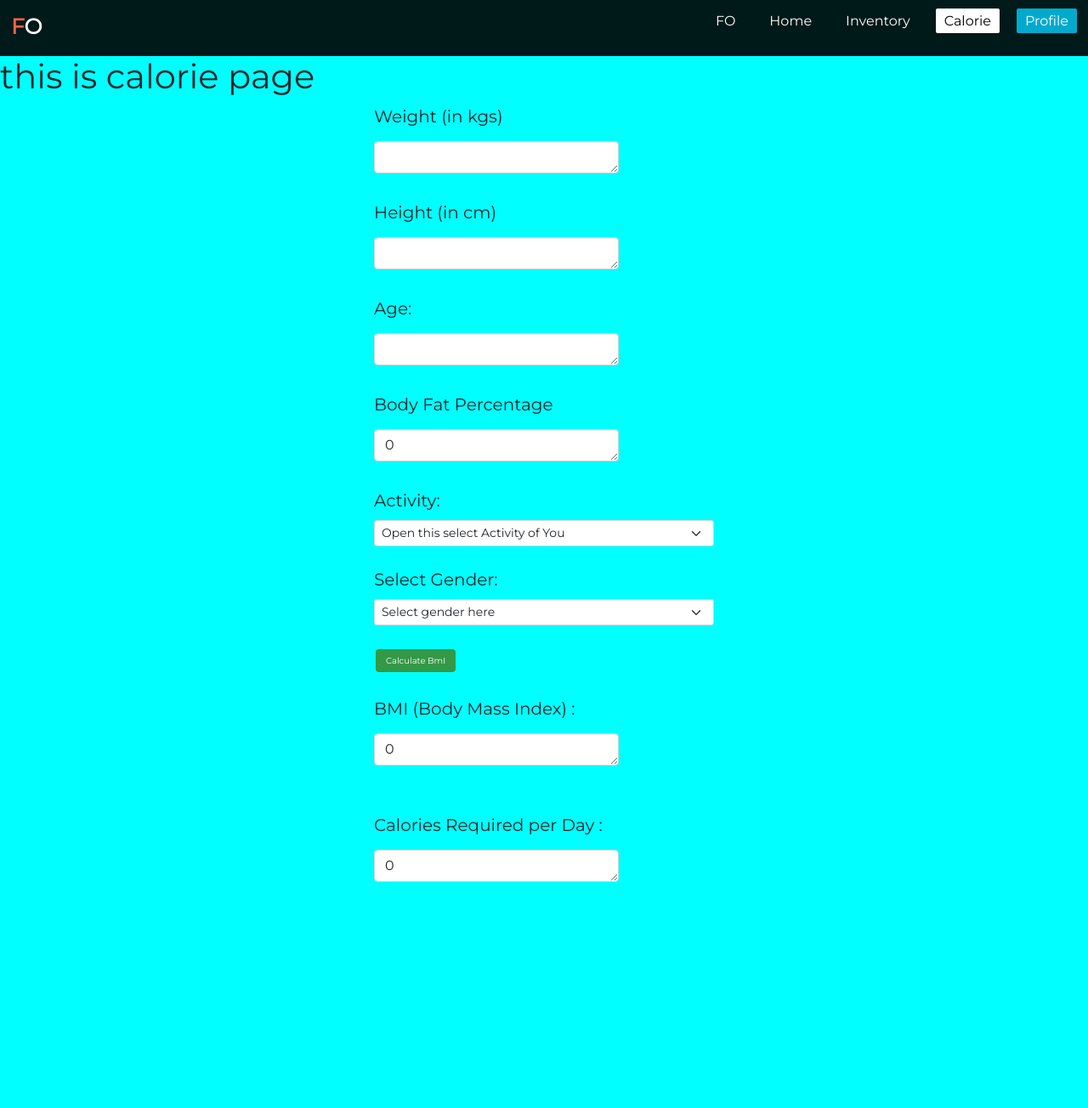
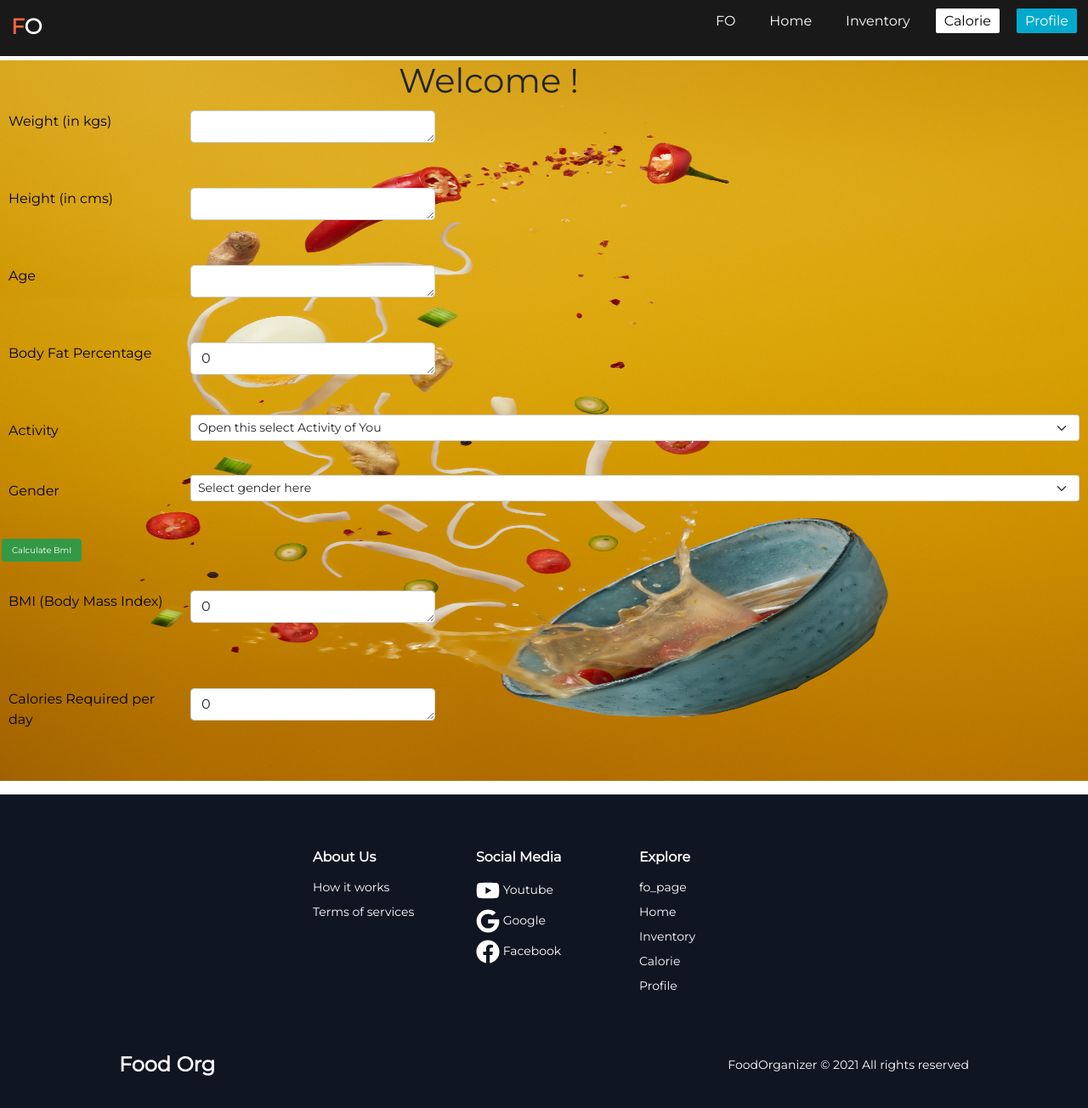
Before and after one commit to cs19b017iittp/Food_Organizer_Webapp, a React (Create React App) app in the folder Frontend/: page /calorie in a window 1280 px wide. Shown: the top 1304 px of the page at 85% size. Before the commit the page ends 1093 px from the top, so only its background shows below. Built offline with nearby package versions, Linux system fonts and the light colour scheme.

Commit message:
small changes

```diff
--- a/Frontend/src/Calorie.js
+++ b/Frontend/src/Calorie.js
@@ -1,6 +1,7 @@
 import React ,{useState} from 'react'
 import Navbar from './components/Navbar'
 import './components/Calorie/Calorie.css'
+import Footer from './components/Footer/Footer';
 
 //calorie page
 export default function Calorie() {
@@ -116,20 +117,35 @@ export default function Calorie() {
     <>
 
     <Navbar />
-    <body>
-      <div className="contain">
-        <h1>this is calorie page</h1>
-        <div className="block center">
-          <label id="label1" htmlFor="exampleformControlTextarea1" className="form-label" >Weight (in kgs)</label>
+    <div className="calorie-page">
+		<h1 className="container">Welcome !</h1>
+		<div className="mb-3 row">
+			<label htmlFor="inputtext" className="col-sm-2 col-form-label">Weight (in kgs)</label>
+			<div className="col-sm-10">
 				<textarea className="form-control"  id="exampleFormControlTextarea1" rows="1"></textarea>
-          <label id="label2" htmlFor="exampleformControlTextarea2" className="form-label">Height (in cm)</label>
+			</div>
+		</div>
+		<div className="mb-3 row">
+			<label htmlFor="inputtext" className="col-sm-2 col-form-label">Height (in cms)</label>
+			<div className="col-sm-10">
 				<textarea className="form-control" id="exampleFormControlTextarea2" rows="1"></textarea>
-          <label id="label7" htmlFor="exampleformControlTextarea7" className="form-label">Age: </label>
+			</div>
+		</div>
+		<div className="mb-3 row">
+			<label htmlFor="inputtext" className="col-sm-2 col-form-label">Age</label>
+			<div className="col-sm-10">
 			<textarea className="form-control" id="exampleFormControlTextarea7" rows="1"></textarea>
-          <label id="label8" htmlFor="exampleformControlTextarea8" className="form-label">Body Fat Percentage</label>
+			</div>
+		</div>
+		<div className="mb-3 row">
+			<label htmlFor="inputtext" className="col-sm-2 col-form-label">Body Fat Percentage</label>
+			<div className="col-sm-10">
 			<textarea className="form-control" value={bf} id="exampleFormControlTextarea8" rows="1"></textarea>
-
-          <label id="label3" htmlFor="exampleformControlTextarea3" className="form-label">Activity:</label>
+			</div>
+		</div>
+		<div className="mb-3 row">
+			<label htmlFor="inputtext" className="col-sm-2 col-form-label">Activity</label>
+			<div className="col-sm-10">
 				<select id="select-activity" className="form-select form-select-sm" aria-label=".form-select-sm example">
 					<option selected value="">Open this select Activity of You</option>
 					<option value="1">Sedentary: Little or no exercise</option>
@@ -137,23 +153,35 @@ export default function Calorie() {
 					<option value="3">Active: daily exercise or intense exercise 3-4 times per week</option>
 					<option value="4">Very Active: Intense exercise 6-7 times per week</option>
 				</select><br/>
-          <label id="label4" htmlFor="exampleformControlTextarea4" className="form-label">Select Gender:</label>
+			</div>
+		</div>
+		<div className="mb-3 row">
+			<label htmlFor="inputtext" className="col-sm-2 col-form-label">Gender</label>
+			<div className="col-sm-10">
 				<select id="gender" className="form-select form-select-sm" aria-label=".form-select-sm example">
 					<option selected value="">Select gender here</option>
 					<option value="1">Male</option>
 					<option value="2">Female</option>
-            {/* <option value="3">Other</option> */}
 				</select><br/>
+			</div>
+		</div>
 		<button  id="bmi_buttton" type="button" onClick={handleclick} className="btn btn-primary">Calculate BmI</button><br/><br/>
-          <label id="label5" htmlFor="exampleformControlTextarea5" className="form-label">BMI (Body Mass Index) : </label><br/>
+		<div className="mb-3 row">
+			<label htmlFor="inputtext" className="col-sm-2 col-form-label">BMI (Body Mass Index)</label>
+			<div className="col-sm-10">
 			<textarea className="form-control" value={val} id="exampleFormControlTextarea3" rows="1"></textarea><br/>
-          {/* <p id="res"></p> */}
-          <label id="label6" htmlFor="exampleformControlTextarea6" className="form-label">Calories Required per Day : </label><br/>
+			</div>
+		</div>
+		<div className="mb-3 row">
+			<label htmlFor="inputtext" className="col-sm-2 col-form-label">Calories Required per day</label>
+			<div className="col-sm-10">
 				<textarea className="form-control" value={cal} id="exampleFormControlTextarea3" rows="1"></textarea><br/>
           		<p id="res"></p>
 			</div>
 		</div>
-      </body>
+    </div>
+	<Footer target="calorie"/>
+
     </>
   )
 }
--- a/Frontend/src/Home.js
+++ b/Frontend/src/Home.js
@@ -8,7 +8,7 @@ import Aos from "aos";
 import "aos/dist/aos.css";
 import "./Home.css";
 import "./Boxes.css";
-import Footer from "./components/Footer";
+import Footer from "./components/Footer/Footer";
 // import ScrollToTop from "./components/Sidebar/ScrollToTop";
 import Scrolltop from "./components/Scrolltop";
 import { BiMenu } from "react-icons/bi";
@@ -180,7 +180,7 @@ export default function Home() {
         </div>
       </div>
       {/* <ScrollToTop/> */}
-     <Footer/>
+     <Footer target="home"/>
      {/* </Scrollbars> */}
      <Scrolltop />
     </>
--- a/Frontend/src/Profile.js
+++ b/Frontend/src/Profile.js
@@ -1,5 +1,6 @@
 
 import React from 'react'
+import Footer from './components/Footer/Footer'
 import Navbar from './components/Navbar'
 import './Profile.css'
 
@@ -41,6 +42,7 @@ export default function Profile() {
                 <button id="update_buttton" type="button" className="btn btn-primary" >Update profile</button>
 
             </div>
+            <Footer target="Profile"/>
         </>
     )
 }
--- a/Frontend/src/components/Calorie/Calorie.css
+++ b/Frontend/src/components/Calorie/Calorie.css
@@ -11,6 +11,12 @@
   margin: auto;
 }
 
-body {
-  background-color: aqua;
+.calorie-page{
+  background-image: url("../../images/calorie.jpg");
+  /* background-color: chartreuse; */
+  background-size:100% 100%;
 }
+
+.col-form-label{
+  color: black;
+}
--- /dev/null
+++ b/Frontend/src/components/Footer/Footer.js
@@ -0,0 +1,58 @@
+import React from 'react';
+import { AboutSection, AboutWrap, FooterA, FooterContainer, FooterLink, FooterLinksContainer, FooterLinksItems, FooterLinksWrapper, FooterLinkTitle, FooterWrap, Logo, WebRights } from './FooterItems';
+import { animateScroll as scroll } from 'react-scroll';
+import {FaYoutube, FaFacebook} from 'react-icons/fa';
+import {FaGoogle} from 'react-icons/fa';
+
+const Footer = (target) => {
+
+    const toggleHome = () =>{
+        scroll.scrollToTop();
+    }
+
+    return(
+        <FooterContainer> {/*contains all contents of Footer item */}
+            <FooterWrap>
+                <FooterLinksContainer>
+                    <FooterLinksWrapper>
+                        <FooterLinksItems>
+                            <FooterLinkTitle>About Us</FooterLinkTitle>
+                            <FooterLink to="/About">How it works</FooterLink>
+                            <FooterLink to="/signin">Terms of services</FooterLink>
+                        </FooterLinksItems>
+                    </FooterLinksWrapper>
+                    <FooterLinksWrapper>
+
+                        <FooterLinksItems>
+                            <FooterLinkTitle>Social Media</FooterLinkTitle>
+                            <FooterA href="https://www.youtube.com" target="_blank" ><FaYoutube size="2em"/>  Youtube</FooterA>
+                            <FooterA href="https://www.google.com" target="_blank" ><FaGoogle size="2em"/>  Google</FooterA>
+                            <FooterA href="https://www.facebook.com" target="_blank" ><FaFacebook size="2em"/>  Facebook</FooterA>
+                        </FooterLinksItems>
+                    </FooterLinksWrapper>
+
+                    <FooterLinksWrapper>
+
+                        <FooterLinksItems>
+                            <FooterLinkTitle>Explore</FooterLinkTitle>
+                            <FooterA href="./carousel" target="_blank" >fo_page</FooterA>
+                            <FooterA href="./home" target="_blank" >Home</FooterA>
+                            <FooterA href="./inventory" target="_blank" >Inventory</FooterA>
+                            <FooterA href="./calorie" target="_blank" >Calorie</FooterA>
+                            <FooterA href="./profile" target="_blank" >Profile</FooterA>
+                        </FooterLinksItems>
+                    </FooterLinksWrapper>
+
+                </FooterLinksContainer>
+                <AboutSection>
+                    <AboutWrap>
+                        <Logo to={target} onClick={toggleHome}>Food Org</Logo>
+                        <WebRights>FoodOrganizer © {new Date().getFullYear()} All rights reserved</WebRights>
+                    </AboutWrap>
+                </AboutSection>
+            </FooterWrap>
+        </FooterContainer>
+    );
+}
+
+export default Footer
--- a/Frontend/src/components/Inventory.js
+++ b/Frontend/src/components/Inventory.js
@@ -1,16 +1,22 @@
 
 import React,{Component} from 'react'
+import Navbar from './Navbar';
+import food from '../images/food.jpg'
 
 
 class Inventory extends Component {
 
     render() {
         var x = localStorage.getItem("userName")
-        return (<div>
-
-            <p id="para">{x}</p>
-        </div>
-                )
+        return (
+            <>
+            <Navbar/>
+            <div>
+                <p id="para">{x}</p>
+                <img src={food} alt="Items"/>
+            </div>
+            </>
+        )
     }
 }
 export default Inventory;
--- a/Frontend/src/components/Navbar/NavbarItems.js
+++ b/Frontend/src/components/Navbar/NavbarItems.js
@@ -90,6 +90,7 @@ export const NavLinks = styled(LinkS)`
 export const NavBtn = styled.nav`
     display: flex;
     align-items: center;
+    background: transparent;
 
     @media screen and (max-width: 768px){
         display: none;
--- a/Frontend/src/components/SignUp.js
+++ b/Frontend/src/components/SignUp.js
@@ -2,6 +2,7 @@ import React, { Component, useState } from 'react';
 import { Link } from 'react-router-dom';
 import { Button } from './Button';
 import axios from 'axios';
+import { BtnWrap } from './InfoSection/InfoElements';
 // Signup page
 
 
@@ -33,11 +34,13 @@ export default function SignUp() {
                 <label>Confirm Password</label>
                 <input type="password" required></input>
                 <br />
+                <BtnWrap>
                 <Button to="/main"  onClick={addusertodatabase} primary='true'
                     dark='true'
                     smooth={true} duration={500} spy={true} exact='true' offset={-80}>
                     Enter
                 </Button>
+                </BtnWrap>
                 <Link to="/loginpage">Already a user ?</Link>
             </div>
         </>
```
Also changed, not shown: Frontend/src/images/calorie.jpg (added), 1 other file (tests, documents, lock files or other folders). Lines whose indentation alone changed are shown as unchanged.
